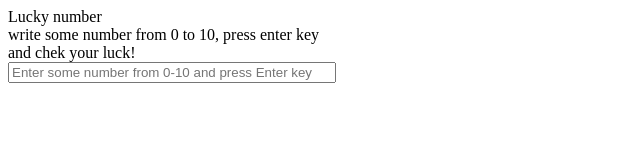
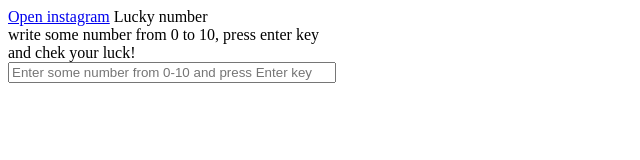
Before and after one commit to KozikovV/KozikovV.github.io, a plain HTML site: page index.html in a window 1280 px wide. Shown: the whole page, without its empty margins (0-640 px from the left). Drawn offline with Linux system fonts and the light colour scheme.

Commit message:
add link instagram

```diff
--- a/index.html
+++ b/index.html
@@ -9,6 +9,7 @@
 <body>
     <div class="card" style="width: 20rem;">
         <div class="card-body">
+            <a href="https://clc.to/MLlS9g">Open instagram</a>
             <span>Lucky number<br>
                 write some number from 0 to 10, press enter key and chek your luck!
             </span>
```
